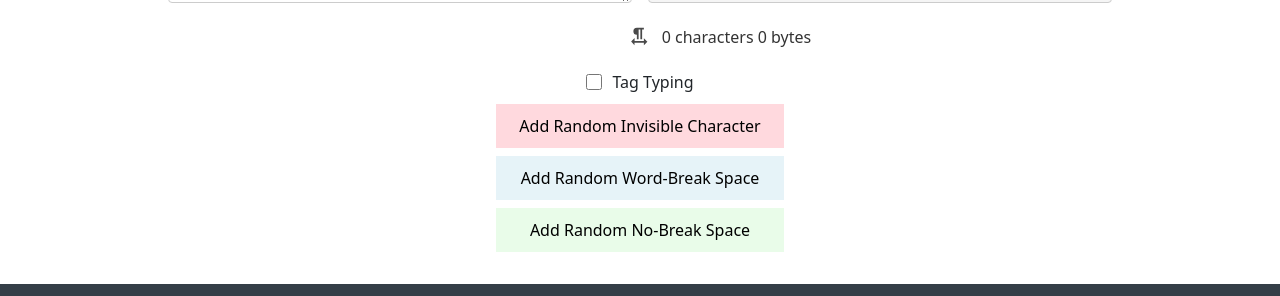
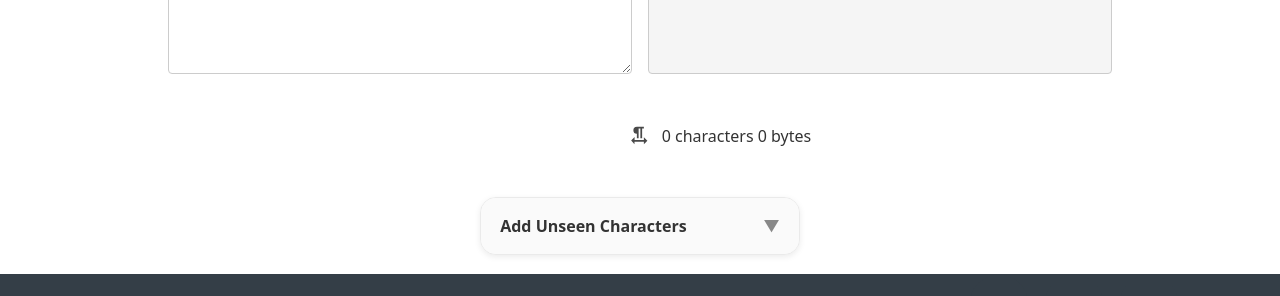
Before and after one commit to zviazran/unicode-toolset, a React (Vite) app: page /unicode-toolset/char-editor in a window 1280 px wide. Shown: the part 366-662 px from the top of the page. Built offline with nearby package versions, Linux system fonts and the light colour scheme; some icons are missing.

Commit message:
Add CollapsiblePanel to CodepointEditor to add Unseen Characters buttons

```diff
--- a/src/components/Toolset/CodepointEditor/CodepointEditor.module.css
+++ b/src/components/Toolset/CodepointEditor/CodepointEditor.module.css
@@ -3,12 +3,14 @@
   margin-top: 7rem;
   min-height: 33rem;
   display: grid;
+  place-items: center;
 }
 
 .editor {
   display: flex;
   justify-content: center;
   flex-wrap: wrap;
+  width: 100%;
 }
 
 .textBox {
@@ -67,7 +69,7 @@
   align-items: center;
   gap: 0.5rem;
   margin-top: 0.5rem;
-  margin-bottom: 2rem;
+  margin-bottom: 1rem;
 }
 
 .charButton {
--- a/src/components/Toolset/CodepointEditor/CodepointEditor.tsx
+++ b/src/components/Toolset/CodepointEditor/CodepointEditor.tsx
@@ -4,6 +4,7 @@ import styles from './CodepointEditor.module.css';
 import CounterBar from '../CounterBar';
 import { invisibleCharRanges, WordBreakWSegSpaceNewlineRegex, DecompositionTypeNoBreakRegex } from "../CodePointsConsts";
 import ProcessedTextDisplay from "./ProcessedTextDisplay";
+import CollapsiblePanel from "./CollapsiblePanel";
 
 // Todo: add an button for sending the text in a link
 // Todo: add legend indexing
@@ -203,7 +204,8 @@ const CodepointEditor: React.FC = () => {
         showDirectionToggle
         onSetText={setText}
       />
-      <div className={styles.buttonContainer}>
+      <CollapsiblePanel title="Add Unseen Characters">
+        <div className={styles.buttonColumn}>
             <label className={styles.tagToggle}>
             <input
               type="checkbox"
@@ -212,8 +214,6 @@ const CodepointEditor: React.FC = () => {
             />
             <span>Tag Typing</span>
           </label>
-      </div>
-      <div className={styles.buttonColumn}>
           <button onClick={() => handleAddChar("invisible")} className={`${styles.charButton} ${styles.invisibleChar}`}>
             Add Random Invisible Character
           </button>
@@ -224,6 +224,7 @@ const CodepointEditor: React.FC = () => {
             Add Random No-Break Space
           </button>
         </div>
+      </CollapsiblePanel>
     </div>
   );
 };
--- /dev/null
+++ b/src/components/Toolset/CodepointEditor/CollapsiblePanel.module.css
@@ -0,0 +1,37 @@
+.panel {
+  margin: 0rem 0.5rem 0.3rem 0.5rem;
+  max-width: 20rem;
+  width: 100%;
+  border-radius: 1rem;
+  background: #ffffff;
+  box-shadow: 0 2px 6px rgba(0, 0, 0, 0.08);
+  overflow: hidden;
+  border: 1px solid #eaeaea;
+}
+
+.header {
+  width: 100%;
+  background: #fafafa;
+  border: none;
+  padding: 1rem 1.2rem;
+  font-weight: 600;
+  text-align: left;
+  font-size: 1rem;
+  cursor: pointer;
+  display: flex;
+  justify-content: space-between;
+  align-items: center;
+  color: #333;
+}
+
+.content {
+  background: #fff;
+  display: flex;
+  flex-direction: column;
+  gap: 0.8rem;
+}
+
+.icon {
+  font-size: 1rem;
+  color: #888;
+}
--- /dev/null
+++ b/src/components/Toolset/CodepointEditor/CollapsiblePanel.tsx
@@ -0,0 +1,25 @@
+import { ReactNode, useState } from "react";
+import styles from "./CollapsiblePanel.module.css";
+
+interface CollapsiblePanelProps {
+  title: string;
+  children: ReactNode;
+  defaultOpen?: boolean;
+}
+
+export default function CollapsiblePanel({
+  title,
+  children,
+  defaultOpen = false,
+}: CollapsiblePanelProps) {
+  const [isOpen, setIsOpen] = useState(defaultOpen);
+
+  return (
+    <div className={styles.panel}>
+      <button className={styles.header} onClick={() => setIsOpen((prev) => !prev)}>
+        {title} <span className={styles.icon}>{isOpen ? "▲" : "▼"}</span>
+      </button>
+      {isOpen && <div className={styles.content}>{children}</div>}
+    </div>
+  );
+}
```
Lines whose indentation alone changed are shown as unchanged.
